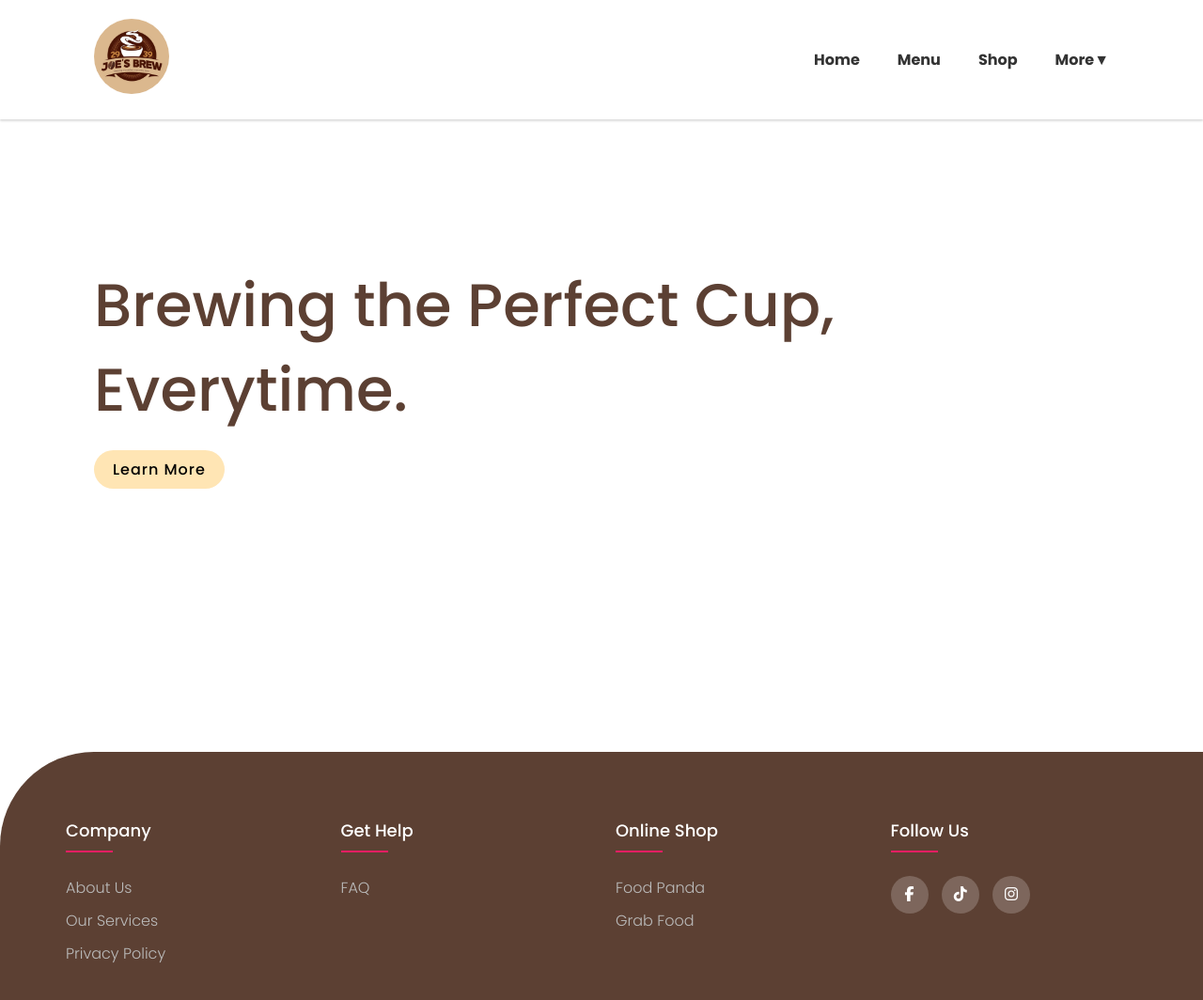
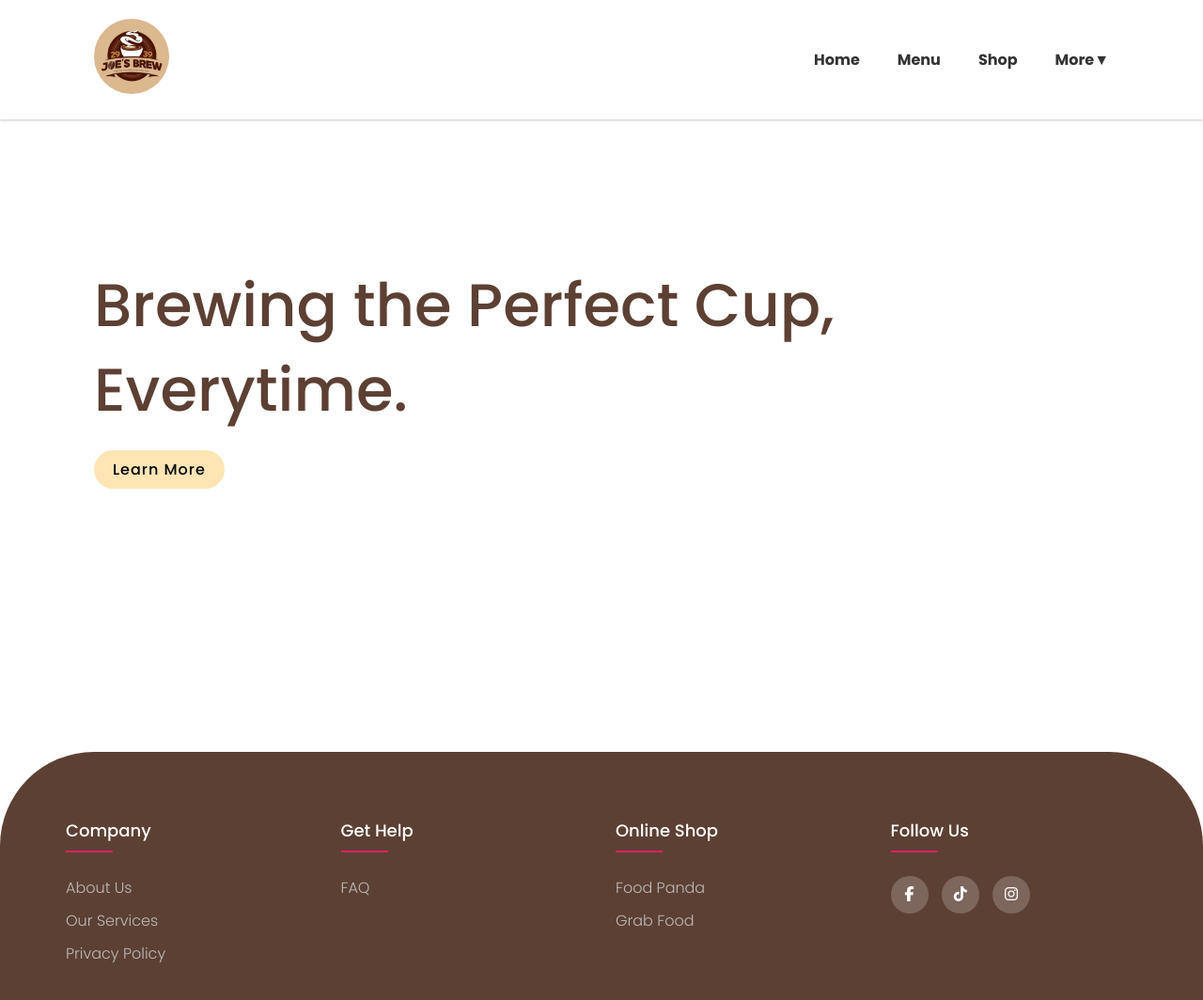
Before and after one commit to lanceg69420/joesbrew, a plain HTML site: page index.html in a window 1280 px wide. Shown: the whole page at 94% size. Drawn offline with Linux system fonts and the light colour scheme.

Commit message:
Update style.css

```diff
--- a/style.css
+++ b/style.css
@@ -92,6 +92,7 @@ ul{
   list-style: none;
 }
 .footer{
+  border-top-right-radius: 100px;
   border-top-left-radius: 100px;
   background-color: #5C4033;
     padding: 70px 0;
```
